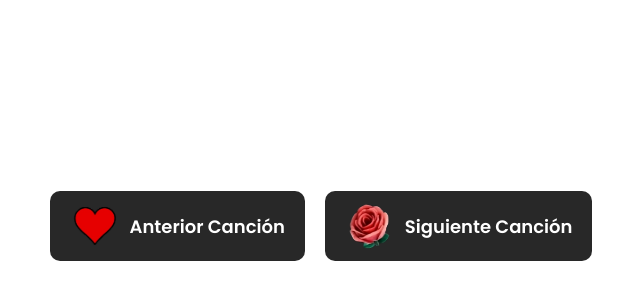
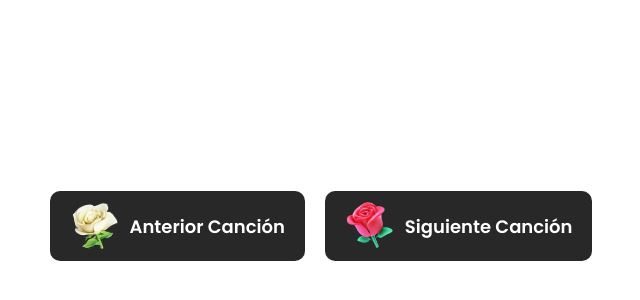
Before and after one commit to pbcberrios/pbcberrios.github.io, a plain HTML site: page letras.html in a window 1280 px wide. Shown: the part 182-482 px from the top of the page, without its empty margins (319-959 px from the left). Drawn offline with Linux system fonts and the light colour scheme.

Commit message:
Update letras.html

```diff
--- a/letras.html
+++ b/letras.html
@@ -48,11 +48,11 @@
 <body>
     <div class="container" id="musicContainer">
         <div class="button">
-            <img src="corazon.png" alt="Anterior">
+            <img src="rose white.png" alt="Anterior">
             Anterior Canción
         </div>
         <div class="button">
-            <img src="rosa.png" alt="Siguiente">
+            <img src="rose.png" alt="Siguiente">
             Siguiente Canción
         </div>
     </div>
```
